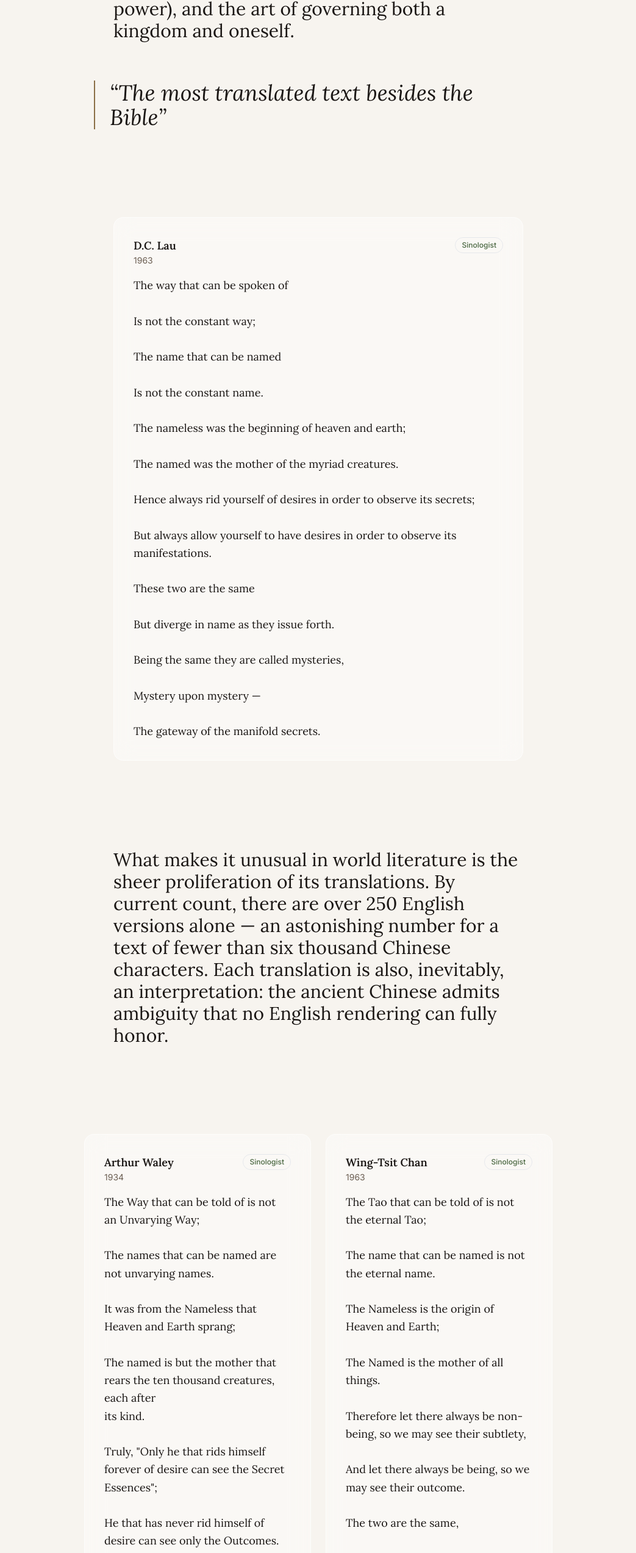
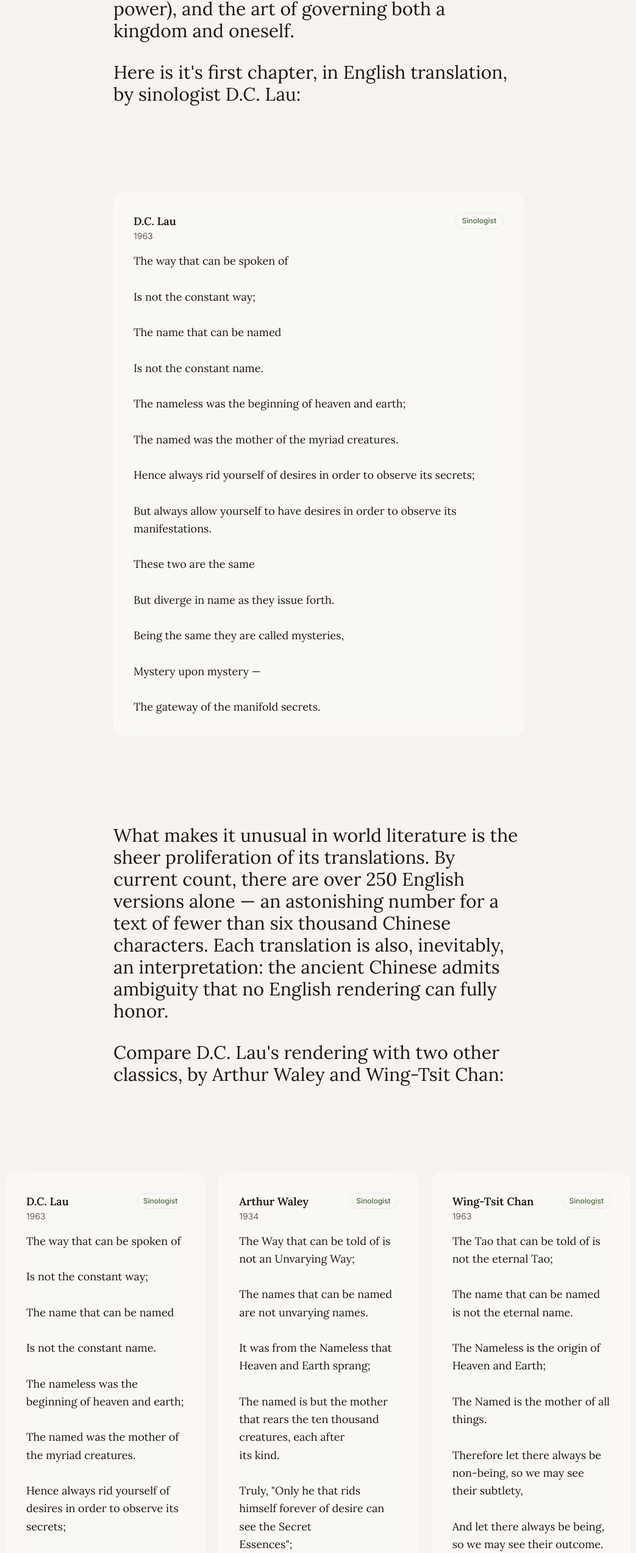
Before and after one commit to dericko/ddj, a Next.js app: page / in a window 1280 px wide. Shown: the part 1116-3662 px from the top of the page at 61% size, without its empty margins (118-1161 px from the left). Built offline with nearby package versions, Linux system fonts and the light colour scheme; no server answers; the database is empty.

Commit message:
tweak intro content

```diff
--- a/app/page.tsx
+++ b/app/page.tsx
@@ -29,14 +29,15 @@ export default async function Home() {
       <Hero />
 
       {/* Intro paragraph 1 */}
-      <EssaySection
-        pullQuote="The most translated text besides the Bible"
-      >
+      <EssaySection>
         <p>
           The <em>Daodejing</em> — also romanized as <em>Tao Te Ching</em> — is an ancient Chinese
           text attributed to the sage Laozi, compiled around the fourth century BCE from the oral
           traditions of &ldquo;Laoist&rdquo; schools. Its eighty-one short chapters address the nature of the
           Tao (the Way), Te (virtue or power), and the art of governing both a kingdom and oneself.
+        </p>
+        <p>
+          Here is it's first chapter, in English translation, by sinologist D.C. Lau:
         </p>
       </EssaySection>
 
@@ -58,10 +59,19 @@ export default async function Home() {
           an interpretation: the ancient Chinese admits ambiguity that no English rendering can fully
           honor.
         </p>
+        <p>
+          Compare D.C. Lau's rendering with two other classics, by Arthur Waley and Wing-Tsit Chan:
+        </p>
       </EssaySection>
 
       <section className="py-12 px-6">
-        <div className="max-w-3xl mx-auto grid grid-cols-1 md:grid-cols-2 gap-6">
+        <div className="max-w-5xl mx-auto grid grid-cols-1 md:grid-cols-3 gap-6">
+          <TranslationInset
+            translator="D.C. Lau"
+            date="1963"
+            cluster="sinologist"
+            text={getChapter1('D.C. Lau')?.text ?? ''}
+          />
           <TranslationInset
             translator="Arthur Waley"
             date="1934"
```
